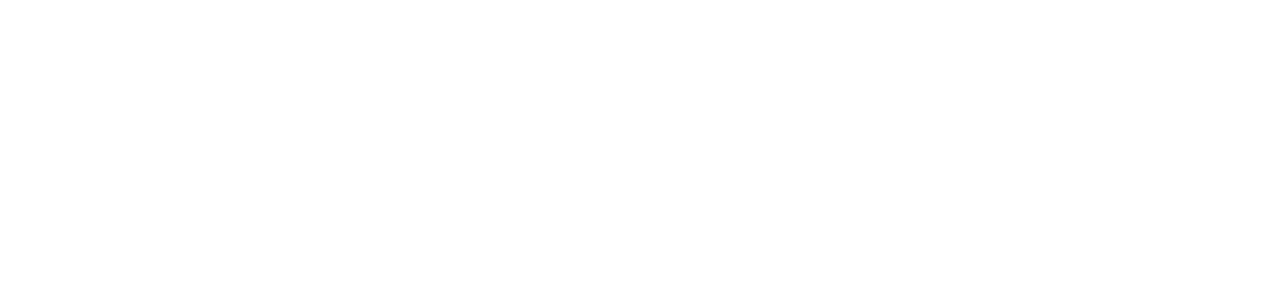
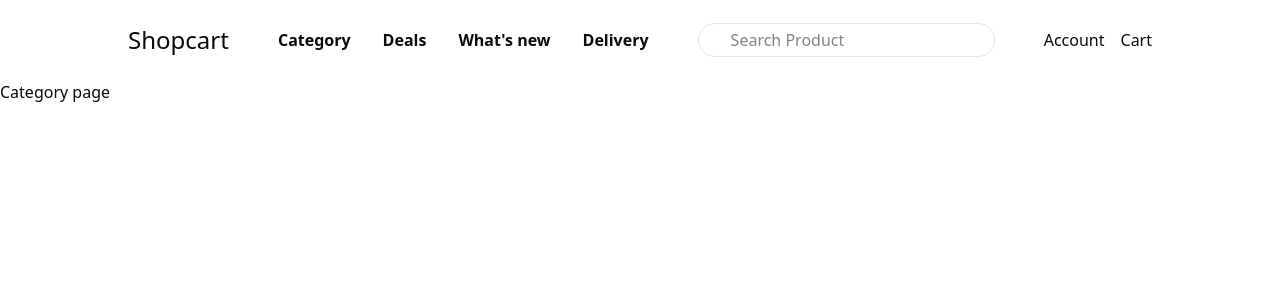
Before and after one commit to Binh05/ecommerce, a React (Vite) app: page /category in a window 1280 px wide. Before the commit this address had no page. Shown: the top 300 px of the page. Built offline with nearby package versions, Linux system fonts and the light colour scheme.

Commit message:
test route

```diff
--- a/src/App.jsx
+++ b/src/App.jsx
@@ -1,10 +1,12 @@
 import { Route, Routes } from "react-router-dom";
 import Home from "@/pages/user/Home";
+import Category from "./pages/user/category";
 
 function App() {
     return (
         <Routes>
             <Route path="/" element={<Home />} />
+            <Route path="/category" element={<Category />} />
         </Routes>
     );
 }
--- a/src/layout/Header.jsx
+++ b/src/layout/Header.jsx
@@ -8,7 +8,7 @@ function Header() {
                 <nav>
                     <ul className="flex items-center gap-8 font-bold">
                         <li>
-                            <Link>Category</Link>
+                            <Link to={"/category"}>Category</Link>
                         </li>
                         <li>
                             <Link>Deals</Link>
--- /dev/null
+++ b/src/pages/user/category.jsx
@@ -0,0 +1,11 @@
+import Layout from "@/layout/Layout";
+
+function Category() {
+    return (
+        <Layout>
+            <p>Category page</p>
+        </Layout>
+    );
+}
+
+export default Category;
```
